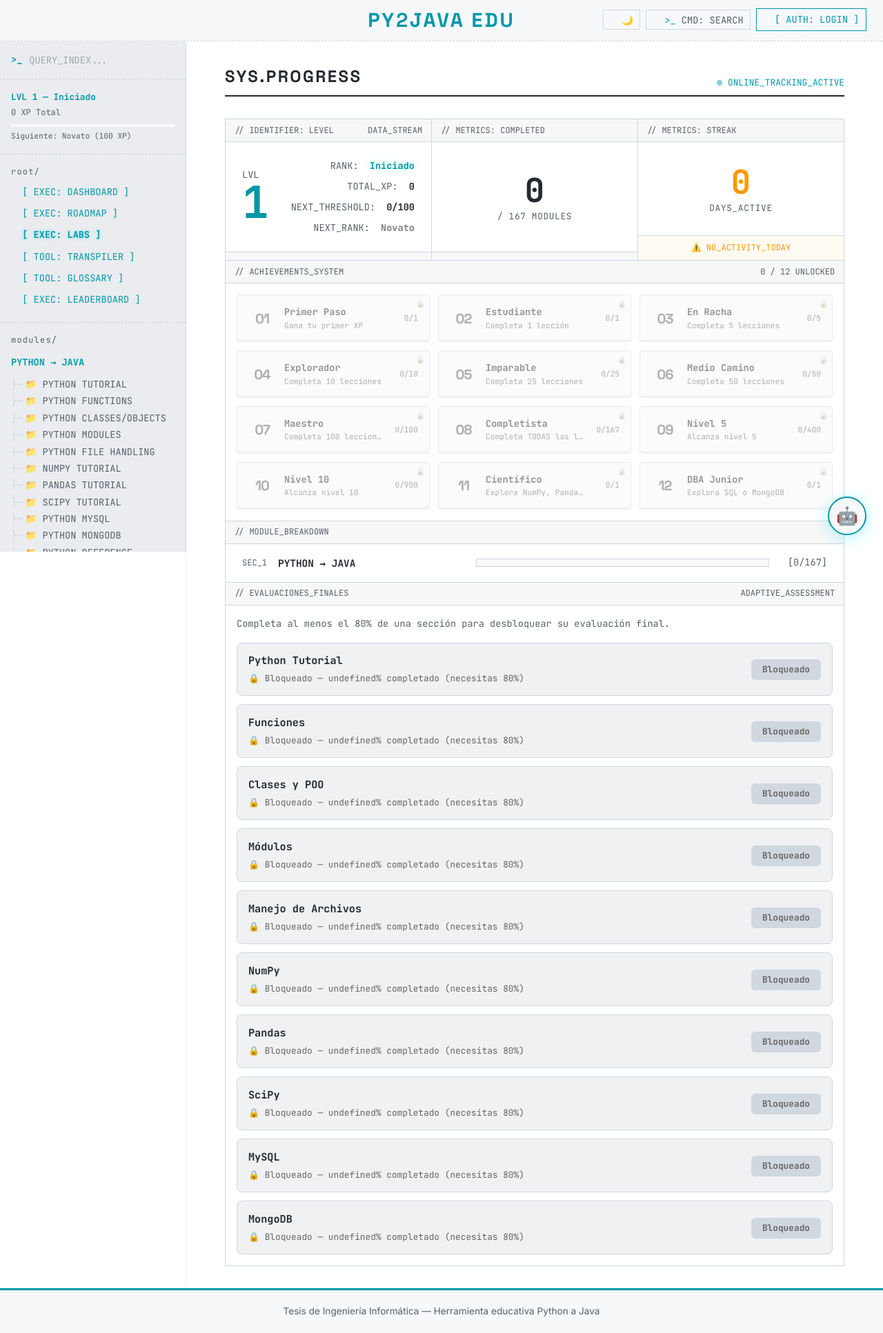
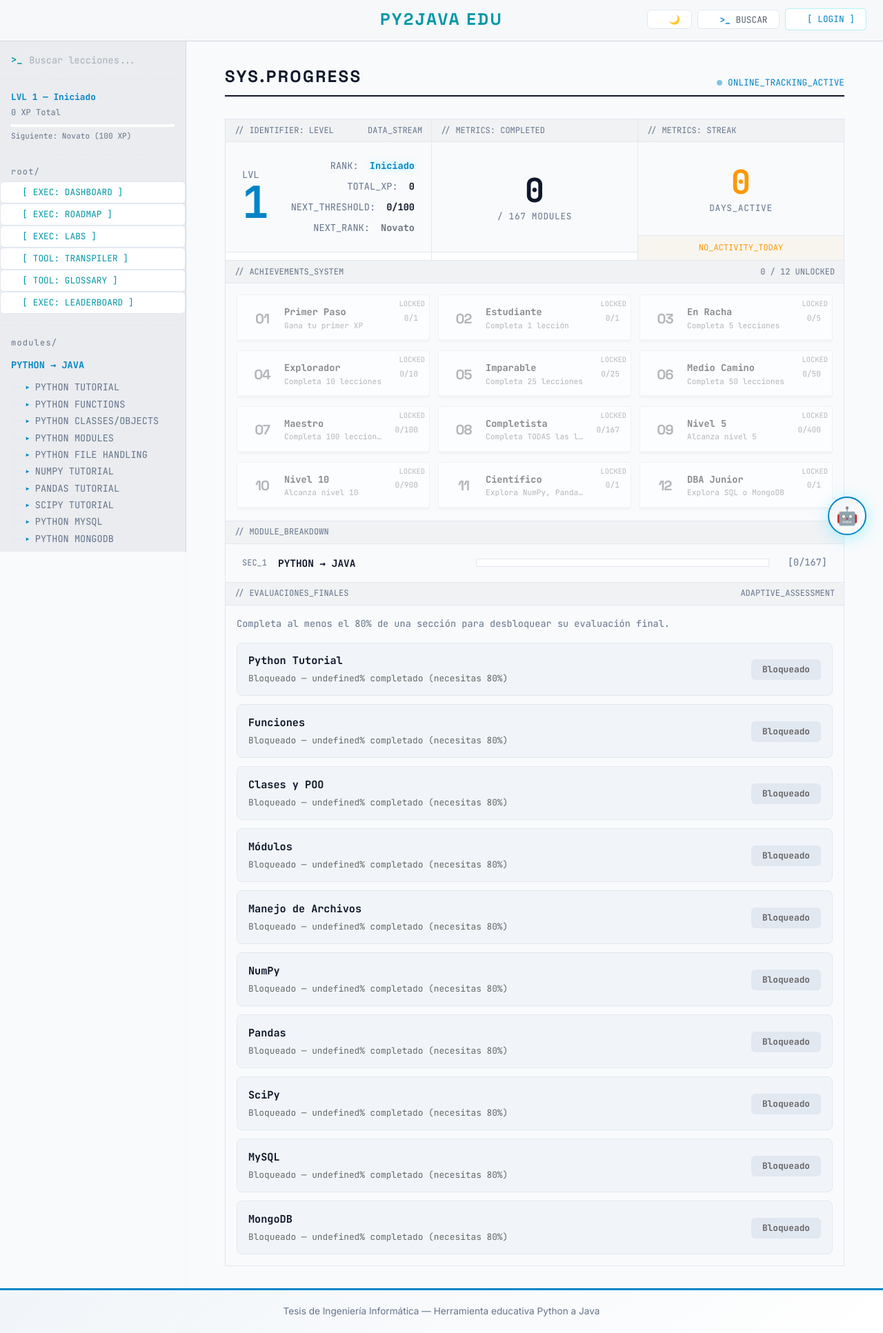
Before and after one commit to JoseMiguel2005of/Herramienta-educativa-para-el-aprendizaje-de-lenguaje-Java-utilizando-codigo-Python, a Flask app: page /dashboard in a window 1280 px wide. Shown: the whole page at 69% size. Run offline with Flask 3, Linux system fonts and the light colour scheme; data comes from the database, SQL or seed files in the repository; data that the repository does not hold is empty.

Commit message:
style: comprehensive UI/UX redesign applying color theory, web design guidelines, and removing AI emoji clutter

```diff
--- a/static/css/style.css
+++ b/static/css/style.css
@@ -2,78 +2,78 @@
    TEMA Y VARIABLES
    ============================================= */
 :root, body {
-    /* HIGH-CONTRAST TERMINAL THEME */
-    --green: #00E5FF; /* Usamos Cyan eléctrico para acentos principales/Python */
-    --green-dark: #00B2CC;
-    --green-light: rgba(0, 229, 255, 0.1);
-
-    --bg: #0D1117;
-    --bg-secondary: #161B22;
-    --bg-code: #010409;
-
-    --text: #C9D1D9;
-    --text-muted: #8B949E;
-
-    --border: #30363D;
-
-    --sidebar-bg: #0D1117;
-    --sidebar-text: #8B949E;
-    --sidebar-hover: #FFFFFF;
-    --sidebar-active: #00E5FF;
-
-    --python-color: #00E5FF; /* Cyan */
-    --java-color: #FF5555;   /* Rojo/Neon */
-
-    --shadow: none;
-    --shadow-lg: 0 10px 30px rgba(0,0,0,0.8);
-
-    --explanation-bg: #161B22;
-    --explanation-border: #FF5555;
-
-    --topbar-text: #FFFFFF;
-    --accent-glow: rgba(0, 229, 255, 0.1);
-    --page-bg: #0D1117;
-    --card-hover-shadow: none;
-
-    /* Variables estructurales */
-    --radius: 2px;
-}
-
-/* =============================================
-   LIGHT THEME (Sprint 2 — 1.9)
+    /* ERGONOMIC EYE-FRIENDLY THEME (Color Theory Calibrated) */
+    --green: #00D2E5;         /* Soft Cyan Accent */
+    --green-dark: #009BB0;
+    --green-light: rgba(0, 210, 229, 0.12);
+
+    --bg: #0B0F19;             /* Soft Obsidian Blue-Dark */
+    --bg-secondary: #131924;   /* Slate Card Background */
+    --bg-code: #080B12;        /* Dark Slate Code Editor */
+
+    --text: #E2E8F0;           /* Soft off-white to eliminate glare */
+    --text-muted: #94A3B8;     /* Muted Slate Text */
+
+    --border: rgba(255, 255, 255, 0.09); /* Soft border for visual division */
+
+    --sidebar-bg: #0B0F19;
+    --sidebar-text: #94A3B8;
+    --sidebar-hover: #F8FAFC;
+    --sidebar-active: #00D2E5;
+
+    --python-color: #00D2E5;   /* Cyan */
+    --java-color: #F43F5E;     /* Soft Coral Red */
+
+    --shadow: 0 2px 8px rgba(0,0,0,0.3);
+    --shadow-lg: 0 12px 32px -4px rgba(0, 0, 0, 0.5);
+
+    --explanation-bg: #131924;
+    --explanation-border: #F43F5E;
+
+    --topbar-text: #F8FAFC;
+    --accent-glow: rgba(0, 210, 229, 0.15);
+    --page-bg: #0B0F19;
+    --card-hover-shadow: 0 8px 24px -4px rgba(0, 210, 229, 0.15);
+
+    /* Structural variables */
+    --radius: 10px;
+}
+
+/* =============================================
+   LIGHT THEME (Ergonomic Soft Slate)
    ============================================= */
 [data-theme="light"], [data-theme="light"] body {
-    --green: #0097A7;
-    --green-dark: #006978;
-    --green-light: rgba(0, 151, 167, 0.1);
-
-    --bg: #FFFFFF;
-    --bg-secondary: #F6F8FA;
-    --bg-code: #EFF1F3;
-
-    --text: #24292F;
-    --text-muted: #57606A;
-
-    --border: #D0D7DE;
-
-    --sidebar-bg: #F6F8FA;
-    --sidebar-text: #57606A;
-    --sidebar-hover: #24292F;
-    --sidebar-active: #0097A7;
-
-    --python-color: #0097A7;
-    --java-color: #CF222E;
-
-    --shadow: 0 1px 3px rgba(0,0,0,0.1);
-    --shadow-lg: 0 10px 30px rgba(0,0,0,0.1);
-
-    --explanation-bg: #F6F8FA;
-    --explanation-border: #CF222E;
-
-    --topbar-text: #24292F;
-    --accent-glow: rgba(0, 151, 167, 0.08);
-    --page-bg: #FFFFFF;
-    --card-hover-shadow: 0 4px 12px rgba(0,0,0,0.08);
+    --green: #0284C7;
+    --green-dark: #0369A1;
+    --green-light: rgba(2, 132, 199, 0.08);
+
+    --bg: #F8FAFC;
+    --bg-secondary: #FFFFFF;
+    --bg-code: #F1F5F9;
+
+    --text: #0F172A;
+    --text-muted: #64748B;
+
+    --border: #E2E8F0;
+
+    --sidebar-bg: #F1F5F9;
+    --sidebar-text: #64748B;
+    --sidebar-hover: #0F172A;
+    --sidebar-active: #0284C7;
+
+    --python-color: #0284C7;
+    --java-color: #E11D48;
+
+    --shadow: 0 1px 3px rgba(15, 23, 42, 0.05);
+    --shadow-lg: 0 10px 25px -5px rgba(15, 23, 42, 0.08);
+
+    --explanation-bg: #FFFFFF;
+    --explanation-border: #E11D48;
+
+    --topbar-text: #0F172A;
+    --accent-glow: rgba(2, 132, 199, 0.08);
+    --page-bg: #F8FAFC;
+    --card-hover-shadow: 0 6px 18px rgba(2, 132, 199, 0.12);
 }
 
 /* --- Topbar --- */
@@ -314,7 +314,9 @@ body::before {
    TOPBAR
    ============================================= */
 .topbar {
-    background: var(--bg-secondary);
+    background: rgba(11, 15, 25, 0.85);
+    backdrop-filter: blur(12px);
+    -webkit-backdrop-filter: blur(12px);
     color: var(--topbar-text);
     position: sticky;
     top: 0;
@@ -329,6 +331,8 @@ body::before {
     align-items: center;
     justify-content: space-between;
     gap: 1rem;
+    max-width: 1400px;
+    margin: 0 auto;
 }
 
 .brand {
@@ -338,36 +342,21 @@ body::before {
     text-decoration: none;
     color: inherit;
     transition: opacity 0.2s;
+    position: absolute;
+    left: 50%;
+    transform: translateX(-50%);
 }
 
 .brand:hover {
     opacity: 0.9;
 }
 
-.brand-icon {
-    font-family: "JetBrains Mono", monospace;
+.brand-title {
+    letter-spacing: 0.1em;
+    font-family: 'Space Grotesk', sans-serif;
     font-size: 1.5rem;
     font-weight: 700;
-    background: transparent;
-    padding: 0.25rem 0.6rem;
-    border-radius: var(--radius);
-    border: 1px solid var(--border);
     color: var(--green);
-}
-
-.brand strong {
-    display: block;
-    font-size: 1.1rem;
-    text-transform: uppercase;
-    letter-spacing: 0.05em;
-    font-family: "Space Grotesk", sans-serif;
-}
-
-.brand small {
-    display: block;
-    font-size: 0.75rem;
-    opacity: 0.85;
-    font-family: "JetBrains Mono", monospace;
 }
 
 .topbar-actions {
@@ -376,8 +365,66 @@ body::before {
     margin-left: auto;
 }
 
-.inline-form {
-    display: inline;
+.prompt-accent {
+    color: var(--green);
+    font-weight: 700;
+}
+
+.term-btn {
+    border: 1px solid var(--border);
+    background: var(--bg-secondary);
+    color: var(--text-muted);
+    padding: 0.35rem 0.75rem;
+    font-family: 'JetBrains Mono', monospace;
+    font-size: 0.8rem;
+    border-radius: 6px;
+    cursor: pointer;
+    text-decoration: none;
+    display: inline-flex;
+    align-items: center;
+    gap: 0.4rem;
+    transition: all 0.2s ease;
+}
+
+.term-btn:hover {
+    border-color: var(--green);
+    color: var(--text);
+    transform: translateY(-1px);
+    box-shadow: 0 4px 12px rgba(0, 0, 0, 0.2);
+}
+
+.term-btn.btn-logout {
+    color: var(--java-color);
+    border-color: rgba(244, 63, 94, 0.3);
+}
+
+.term-btn.btn-logout:hover {
+    border-color: var(--java-color);
+    background: rgba(244, 63, 94, 0.08);
+}
+
+.term-btn.btn-login {
+    color: var(--green);
+    border-color: rgba(0, 210, 229, 0.3);
+}
+
+.term-btn.btn-login:hover {
+    border-color: var(--green);
+    background: rgba(0, 210, 229, 0.08);
+}
+
+.sec-icon {
+    font-size: 0.75rem;
+    color: var(--green);
+    margin-right: 0.2rem;
+    display: inline-block;
+    transition: transform 0.2s ease;
+}
+
+.eval-star {
+    color: #FFD700;
+    font-size: 0.85rem;
+    margin-right: 0.2rem;
 }
 
 .btn-ghost {
@@ -395,7 +442,7 @@ body::before {
 
 .btn-ghost:hover {
     background: var(--bg-secondary);
-    border-color: var(--text);
+    border-color: var(--green);
 }
 
 [data-theme="light"] .theme-icon-dark,
--- a/templates/base.html
+++ b/templates/base.html
@@ -20,41 +20,33 @@
 </head>
 
 <body>
-    <header class="topbar telemetry-topbar"
-        style="background: var(--bg-code); border-bottom: 1px dashed var(--border); font-family: 'JetBrains Mono', monospace; position: sticky; top: 0; z-index: 100;">
+    <header class="topbar telemetry-topbar">
         <div class="topbar-inner">
             <div class="mobile-menu-container">
-                <button id="mobile-menu-toggle" class="btn-ghost hide-desktop"
-                    style="font-size:1.5rem; margin-right:1rem; color: var(--green);" aria-label="Menú">☰</button>
+                <button id="mobile-menu-toggle" class="btn-ghost hide-desktop" aria-label="Menú">☰</button>
             </div>
 
-            <a href="{{ url_for('lesson', lesson_id='py-home') }}" class="brand"
-                style="text-decoration: none; color: var(--text); position: absolute; left: 50%; transform: translateX(-50%);">
-                <strong
-                    style="letter-spacing: 0.1em; font-family: 'Space Grotesk', sans-serif; font-size: 1.8rem; color: var(--green); text-shadow: 0 0 10px rgba(0, 229, 255, 0.3);">
+            <a href="{{ url_for('lesson', lesson_id='py-home') }}" class="brand">
+                <strong class="brand-title">
                     {{ t.site_title | upper }}
                 </strong>
             </a>
             <div class="topbar-actions">
                 <div style="display:flex; align-items:center; gap:0.5rem;">
                     <button type="button" id="btn-theme-toggle" class="term-btn" title="Cambiar tema"
-                        onclick="toggleTheme()"
-                        style="border: 1px solid var(--border); background: transparent; color: var(--text-muted); padding: 0.3rem 0.6rem; font-family: inherit; font-size: 0.85rem; cursor: pointer;">
+                        onclick="toggleTheme()">
                         <span id="theme-icon">🌙</span>
                     </button>
-                    <button type="button" id="btn-open-search" class="term-btn" title="Buscar (Ctrl+K)"
-                        style="border: 1px solid var(--border); background: transparent; color: var(--text-muted); padding: 0.3rem 0.6rem; font-family: inherit; font-size: 0.85rem; cursor: pointer;">
-                        <span style="color: var(--green);">>_</span> <span class="hide-mobile">CMD: SEARCH</span>
+                    <button type="button" id="btn-open-search" class="term-btn" title="Buscar (Ctrl+K)">
+                        <span class="prompt-accent">>_</span> <span class="hide-mobile">BUSCAR</span>
                     </button>
 
                     {% if current_user.is_authenticated %}
-                    <a href="{{ url_for('logout') }}" class="term-btn"
-                        style="color: #FF5555; font-size: 0.85rem; padding: 0.3rem 0.6rem; border: 1px solid #FF5555;">[
-                        AUTH: LOGOUT ]</a>
+                    <a href="{{ url_for('logout') }}" class="term-btn btn-logout">[
+                        LOGOUT ]</a>
                     {% else %}
-                    <a href="{{ url_for('login') }}" class="term-btn"
-                        style="color: var(--green); font-size: 0.85rem; padding: 0.3rem 0.6rem; border: 1px solid var(--green);">[
-                        AUTH: LOGIN ]</a>
+                    <a href="{{ url_for('login') }}" class="term-btn btn-login">[
+                        LOGIN ]</a>
                     {% endif %}
                 </div>
             </div>
@@ -63,15 +55,13 @@
 
     <div class="layout">
         <!-- Overlay para mobile -->
-        <div id="mobile-overlay" class="mobile-overlay"
-            style="display:none; position:fixed; top:0; left:0; width:100%; height:100%; background:rgba(0,0,0,0.5); z-index:90;">
-        </div>
+        <div id="mobile-overlay" class="mobile-overlay" style="display:none;"></div>
 
         <aside class="sidebar terminal-sidebar" id="main-sidebar">
             <nav class="dir-tree">
                 <div class="sidebar-search term-search">
                     <span class="prompt-char">&gt;_</span>
-                    <input type="text" id="sidebar-search-input" placeholder="QUERY_INDEX..."
+                    <input type="text" id="sidebar-search-input" placeholder="Buscar lecciones..."
                         class="sidebar-search-input term-input">
                 </div>
 
@@ -83,7 +73,7 @@
                     <a href="{{ url_for('roadmap') }}" class="term-btn text-python">
                         [ EXEC: ROADMAP ]
                     </a>
-                    <a href="{{ url_for('practice_list') }}" class="term-btn text-green" style="font-weight: bold; text-shadow: 0 0 5px rgba(0, 229, 255, 0.5);">
+                    <a href="{{ url_for('practice_list') }}" class="term-btn text-green">
                         [ EXEC: LABS ]
                     </a>
                     <a href="{{ url_for('traductor') }}" class="term-btn text-green">
@@ -116,7 +106,7 @@
                         {% for section in category.sections %}
                         <button class="section-btn term-section-btn"
                             onclick="toggleSection('sec-{{ category.id }}-{{ loop.index }}')">
-                            <span class="tree-branch">├─</span> 📁 {{ t[section.label_key] | upper }}
+                            <span class="tree-branch">├─</span> <span class="sec-icon">▸</span> {{ t[section.label_key] | upper }}
                         </button>
                         {% set is_active = (page == 'lesson' and section.lessons | selectattr('id', 'equalto',
                         current_lesson) | list | length > 0) %}
@@ -149,7 +139,7 @@
                                         class="nav-link term-nav-link eval-sidebar-link {% if page == 'evaluation' and section_key == section.label_key %}active{% endif %}"
                                         data-title="evaluación final">
                                         <span class="tree-file">│ └─</span>
-                                        <span class="file-name">📋 Evaluación Final</span>
+                                        <span class="file-name"><span class="eval-star">✦</span> Evaluación Final</span>
                                     </a>
                                 </li>
                                 {% endif %}
--- a/templates/dashboard.html
+++ b/templates/dashboard.html
@@ -79,15 +79,15 @@
             <div class="status-pulse-container">
                 {% if summary.streak >= 7 %}
                 <span class="pulse-ring"></span>
-                🔥 XP_MULTIPLIER: ×1.5
+                XP_MULTIPLIER: ×1.5
                 {% elif summary.streak >= 3 %}
                 <span class="pulse-ring"></span>
-                🔥 XP_MULTIPLIER: ×1.25
+                XP_MULTIPLIER: ×1.25
                 {% elif summary.streak >= 1 %}
                 <span class="pulse-ring"></span>
                 LOGGED_TODAY
                 {% else %}
-                ⚠️ NO_ACTIVITY_TODAY
+                NO_ACTIVITY_TODAY
                 {% endif %}
             </div>
         </div>
@@ -162,7 +162,7 @@
                     </div>
                     <span class="achievement-ratio">{{ ach.progress }}/{{ ach.max }}</span>
                     {% if not ach.unlocked %}
-                    <div class="achievement-lock">🔒</div>
+                    <div class="achievement-lock">LOCKED</div>
                     {% endif %}
                 </div>
                 {% endfor %}
@@ -744,13 +744,13 @@ document.addEventListener('DOMContentLoaded', () => {
                 const actionEl = document.getElementById(`eval-action-${key}`);
 
                 if (data.passed) {
-                    statusEl.innerHTML = `<span class="status-passed">✅ APROBADO — Mejor nota: ${data.best_score}%</span>`;
+                    statusEl.innerHTML = `<span class="status-passed">APROBADO — Mejor nota: ${data.best_score}%</span>`;
                     actionEl.innerHTML = `<a href="/evaluacion/${key}" class="eval-dash-btn passed">Mejorar Nota</a>`;
                 } else if (data.unlocked) {
-                    statusEl.innerHTML = `<span class="status-available">📝 Disponible — ${data.completion_pct}% completado${data.attempts > 0 ? ' — Mejor: ' + data.best_score + '%' : ''}</span>`;
+                    statusEl.innerHTML = `<span class="status-available">Disponible — ${data.completion_pct}% completado${data.attempts > 0 ? ' — Mejor: ' + data.best_score + '%' : ''}</span>`;
                     actionEl.innerHTML = `<a href="/evaluacion/${key}" class="eval-dash-btn available">${data.attempts > 0 ? 'Reintentar' : 'Comenzar'}</a>`;
                 } else {
-                    statusEl.innerHTML = `<span class="status-locked">🔒 Bloqueado — ${data.completion_pct}% completado (necesitas 80%)</span>`;
+                    statusEl.innerHTML = `<span class="status-locked">Bloqueado — ${data.completion_pct}% completado (necesitas 80%)</span>`;
                     actionEl.innerHTML = `<span class="eval-dash-btn locked">Bloqueado</span>`;
                 }
             })
```
Also changed, not shown: static/css/evaluation.css (+11 -9 lines), static/js/evaluation-engine.js (+6 -6 lines), templates/evaluation.html (+13 -14 lines), templates/lesson.html (+4 -4 lines).
